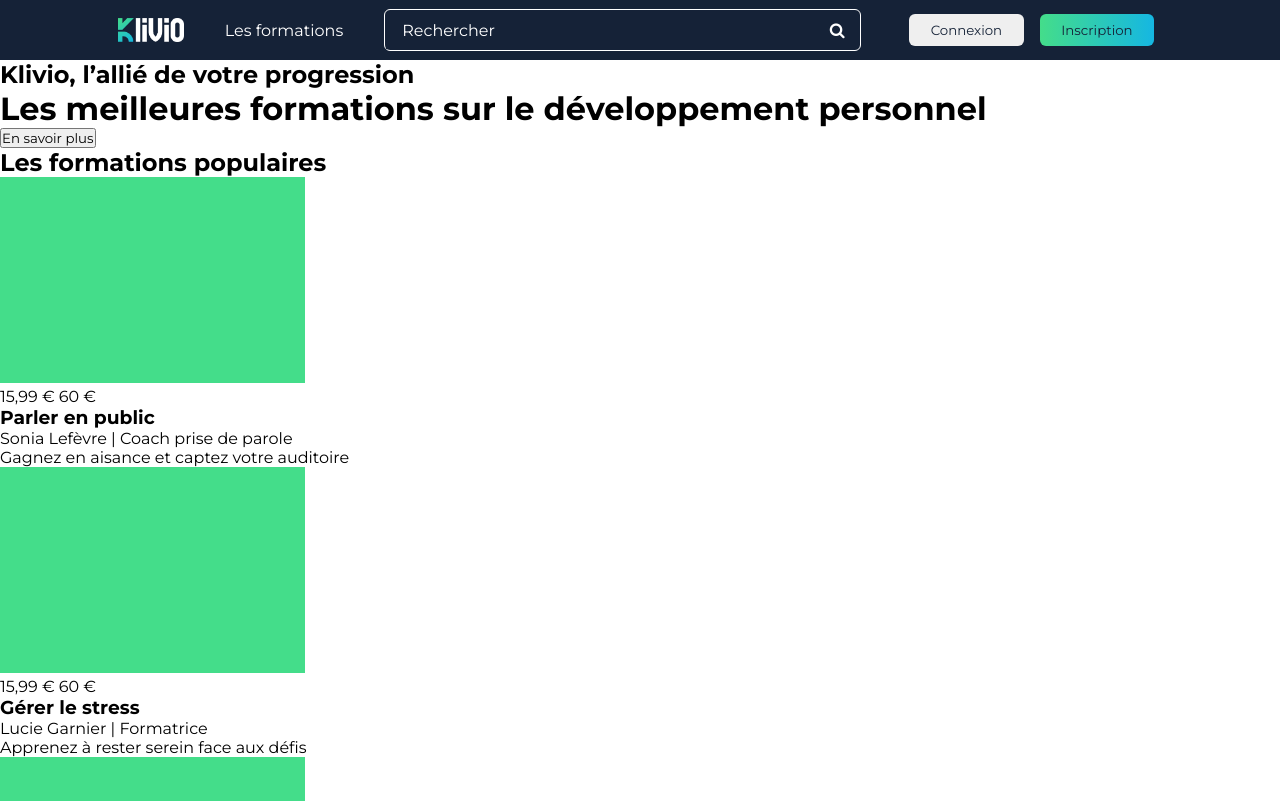
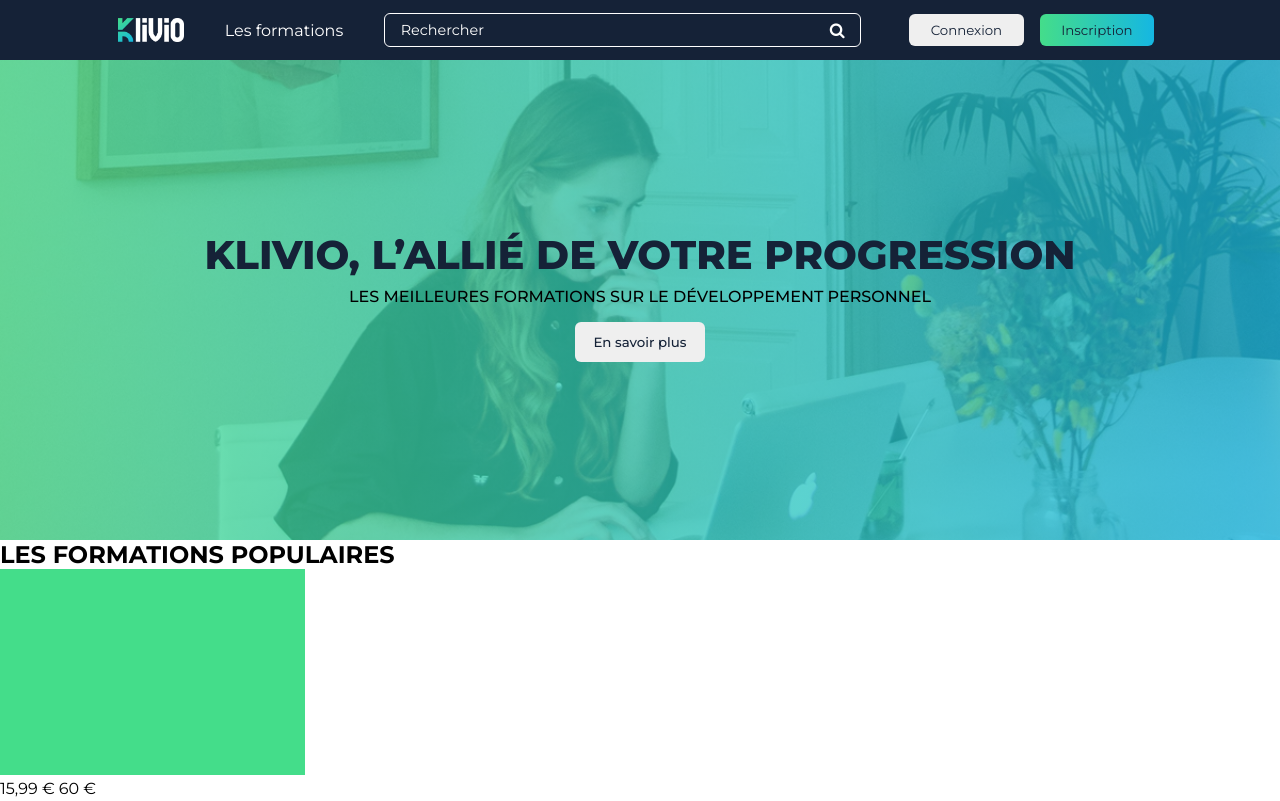
Before and after one commit to creativguymirac/Klivio, a plain HTML site: page index.html in a window 1280 px wide. Shown: the top 801 px of the page. Drawn offline with Linux system fonts and the light colour scheme.

Commit message:
EDIT: style.css added header section

```diff
--- a/index.html
+++ b/index.html
@@ -23,15 +23,16 @@
     </nav>
     <!-- Hero Banner -->
     <header>
-        <h2>Klivio, l’allié de votre progression</h2>
-        <h1>Les meilleures formations sur le développement personnel</h1>
-        <button>En savoir plus</button>
+        <h1>Klivio, l’allié de votre progression</h2>
+        <h2>Les meilleures formations sur le développement personnel</h1>
+        <button class="btn">En savoir plus</button>
+
     </header>
 
-    <!-- First Courses section -->
-    <section class="popCourse">
+
+    <article class="popCourse">
         <h2>Les formations populaires</h3>
-        <article>
+        <section>
             <img src="assets/img-course.png" alt="couverture de la formation">
             <div class="priceTag">
                 <p>15,99 € <span>60 €</span></p>
@@ -40,9 +41,9 @@
             <p>Sonia Lefèvre | Coach prise de parole</p>
             <div class="stars"></div>
             <p>Gagnez en aisance et captez votre auditoire</p>
-        </article>
+        </section>
 
-        <article>
+        <section>
             <img src="assets/img-course.png" alt="couverture de la formation">
             <div class="priceTag">
                 <p>15,99 € <span>60 €</span></p>
@@ -51,9 +52,9 @@
             <p>Lucie Garnier | Formatrice</p>
             <div class="stars"></div>
             <p>Apprenez à rester serein face aux défis</p>
-        </article>
+        </section>
 
-        <article>
+        <section>
             <img src="assets/img-course.png" alt="couverture de la formation">
             <div class="priceTag">
                 <p>15,99 € <span>60 €</span></p>
@@ -62,9 +63,9 @@
             <p>David Moreau | Expert</p>
             <div class="stars"></div>
             <p>Collaborez efficacement, même à distance</p>
-        </article>
+        </section>
 
-        <article>
+        <section>
             <img src="assets/img-course.png" alt="couverture de la formation">
             <div class="priceTag">
                 <p>15,99 € <span>60 €</span></p>
@@ -73,15 +74,14 @@
             <p>Claire Dumas | Coach organisation</p>
             <div class="stars"></div>
             <p>Optimisez vos journées et gagnez en efficacité</p>
-        </article>
+        </section>
 
         <button>Voir plus de formations</button>
-    </section>
-
-    <!-- Second Courses Section -->
-    <section class="latestCourse">
+    </article>
+<!--
+    <article class="latestCourse">
         <h2>Les formations récentes</h3>
-        <article>
+        <section>
             <img src="assets/img-course.png" alt="couverture de la formation">
             <div class="priceTag">
                 <p>15,99 € <span>60 €</span></p>
@@ -90,9 +90,9 @@
             <p>Julien Martel | Coach en comm.</p>
             <div class="stars"></div>
             <p>Améliorez vos échanges et votre impact relationnel</p>
-        </article>
+        </section>
 
-        <article>
+        <section>
             <img src="assets/img-course.png" alt="couverture de la formation">
             <div class="priceTag">
                 <p>15,99 € <span>60 €</span></p>
@@ -101,9 +101,9 @@
             <p>Amel Benali | Psy. du travail</p>
             <div class="stars"></div>
             <p>Développez calme et intelligence émotionnelle</p>
-        </article>
+        </section>
 
-        <article>
+        <section>
             <img src="assets/img-course.png" alt="couverture de la formation">
             <div class="priceTag">
                 <p>15,99 € <span>60 €</span></p>
@@ -112,9 +112,9 @@
             <p>Thomas Rivière | Expert</p>
             <div class="stars"></div>
             <p>Analysez, décidez et trouvez des solutions durables</p>
-        </article>
+        </section>
 
-        <article>
+        <section>
             <img src="" alt="">
             <div class="priceTag">
                 <p>15,99 € <span>60 €</span></p>
@@ -123,29 +123,28 @@
             <p>Marc Nguyen | Consultant</p>
             <div class="stars"></div>
             <p>Inspirez, motivez et fédérez votre équipe</p>
-        </article>
+        </section>
 
         <button>Voir plus de formations</button>
-    </section>
+    </article>
 
-    <!-- Feedback section  -->
 
     <main>
-        <section class="feedback">
+        <article class="feedback">
             <h2>Avis Clients</h2>
-            <article>
+            <section>
                 <img src="assets/juliette.png" alt="photo de juliette">
                 <div id="h3">Juliette</div>
                 <div class="star"></div>
                 <p>J’ai trouvé le parcours très bien structuré : vidéos courtes, quizzes pertinents et projets pratiques qui m’ont permis d’appliquer immédiatement les notions. L’interface est claire et la progression est motivante — parfait pour se former en autonomie.</p>
-            </article>
-            <article>
+            </section>
+            <section>
                 <img src="assets/camille.png" alt="photo de camille">
                 <div id="h3">Camille</div>
                 <div class="star"></div>
                 <p>Bon équilibre entre théorie et pratique. Les chapitres sont détaillés, et le support et les corrections automatiques ont vraiment aidé. Idéal pour démarrer et progresser rapidement.</p>
-            </article>
-        </section>
+            </section>
+        </article>
 
         <article>
             <h3>Les avantages klivio</h3>
@@ -233,6 +232,6 @@
         <a href="#"><img src="assets/icons/Social Icons-2.svg" alt="icon instagram"></a>
         <a href="#"><img src="assets/icons/Vector.svg" alt="incon linkdin"></a>
 
-    </footer>
+    </footer> -->
 </body>
 </html>
--- a/style.css
+++ b/style.css
@@ -11,6 +11,10 @@ a {
     text-decoration: none;
     color: #fff;
     font-size: 1em;
+}
+
+h1, h2, h3, h4 {
+    text-transform:uppercase;
 }
 
 /* NavBar */
@@ -73,11 +77,11 @@ a {
 #search {
     text-align: left;
     padding: 1em;
-    font-size: 1em;
+    font-size: 0.9em;
     color: #fff;
     width: 24.84vw;
     max-width: 476.928px;
-    height: 80%;
+    height: 1vh;
     max-height: 37px;
     background-color: #152237;
     border: none;
@@ -89,3 +93,49 @@ a {
     height: 100px;
     color: red;
 }
+
+/* Hero banner */
+
+header {
+    display: flex;
+    flex-direction: column;
+    align-items: center;
+    justify-content: center;
+    width: 100vw;
+    height: 60vh;
+    background-image: url(assets/bg-header.png);
+    background-size: cover;
+    background-position: center;
+}
+
+header h1,h2,button {
+    z-index: 2;
+}
+
+header::before {
+    content: "";
+    background: linear-gradient(90deg,rgba(68, 221, 138, 1) 0%, rgba(21, 183, 226, 1) 100%);
+    position: absolute;
+    width: 100vw;
+    height: 60vh;
+    opacity: 75%;
+}
+
+header h1 {
+    font-size: 2.5em;
+    font-weight: 800;
+    color: #152237;
+    margin: 0 0 0.2em 0;
+}
+
+header h2 {
+    font-size: 1em;
+    font-weight:500;
+    margin: 0 0 0.5em 0;
+}
+
+header button {
+    font-weight: 500;
+}
+
+/* Courses */
```
